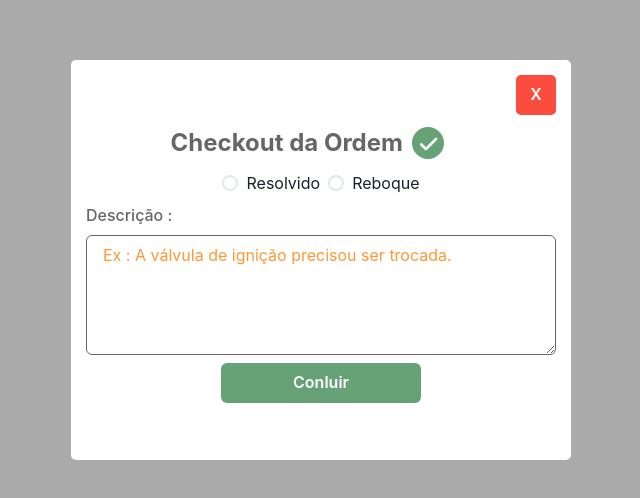
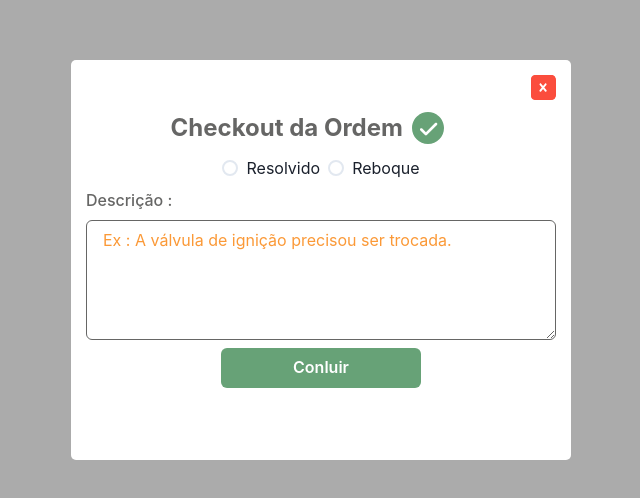
Before and after one commit to cricardolima/capstone-s6, a React (Create React App) app: page /check in a window 1280 px wide. Shown: the part 140-638 px from the top of the page, without its empty margins (319-959 px from the left). Built offline with nearby package versions, Linux system fonts and the light colour scheme.

Commit message:
fix: page with svg close button finish

```diff
--- a/src/pages/CheckOut/index.tsx
+++ b/src/pages/CheckOut/index.tsx
@@ -7,11 +7,13 @@ import {
   FormLabel,
   FormControl,
   Stack,
+  Box,
   Button,
   Radio,
   RadioGroup,
 } from "@chakra-ui/react";
 import checkSvg from "../../assets/ok.svg";
+import closeSvg from "../../assets/close.svg";
 
 import * as yup from "yup";
 import { yupResolver } from "@hookform/resolvers/yup";
@@ -58,18 +60,20 @@ export const CheckOut = ({ callback }: CheckoutProps) => {
         backgroundColor="baseDefault"
       >
         <Flex width="100%" justifyContent="flex-end">
-          <Button
-            margin="0px"
-            padding="0px"
+          <Box
+            width="25px"
+            height="25px"
             borderRadius="5px"
             backgroundColor="error"
             color="baseDefault"
             display="flex"
+            cursor="pointer"
             alignItems="center"
             justifyContent="center"
+            onClick={() => callback()}
           >
-            X
-          </Button>
+            <Img src={closeSvg} alt="button close conserta meu carro!" />
+          </Box>
         </Flex>
         <Flex width="95%" justifyContent="Center">
           <Text
```
Also changed, not shown: src/assets/close.svg (added).
